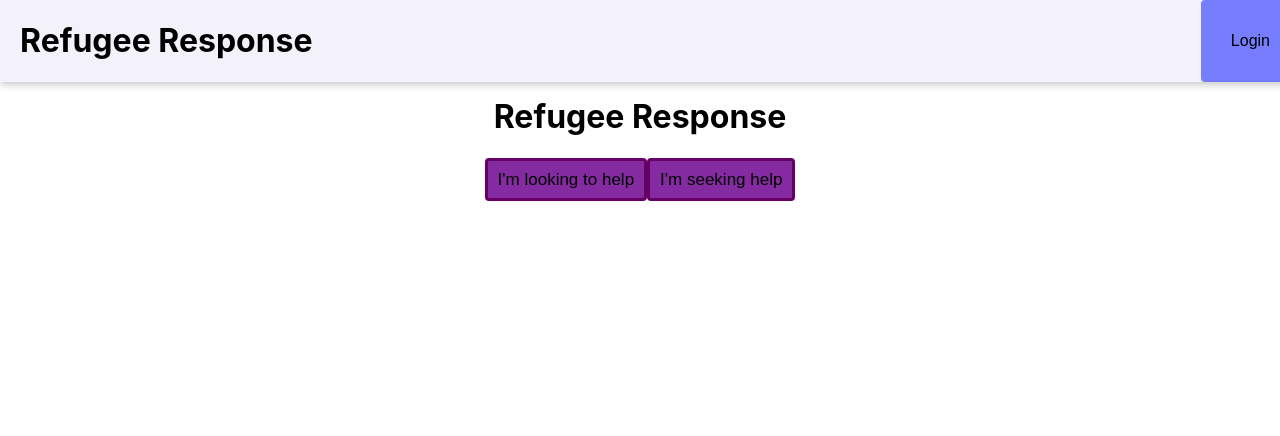
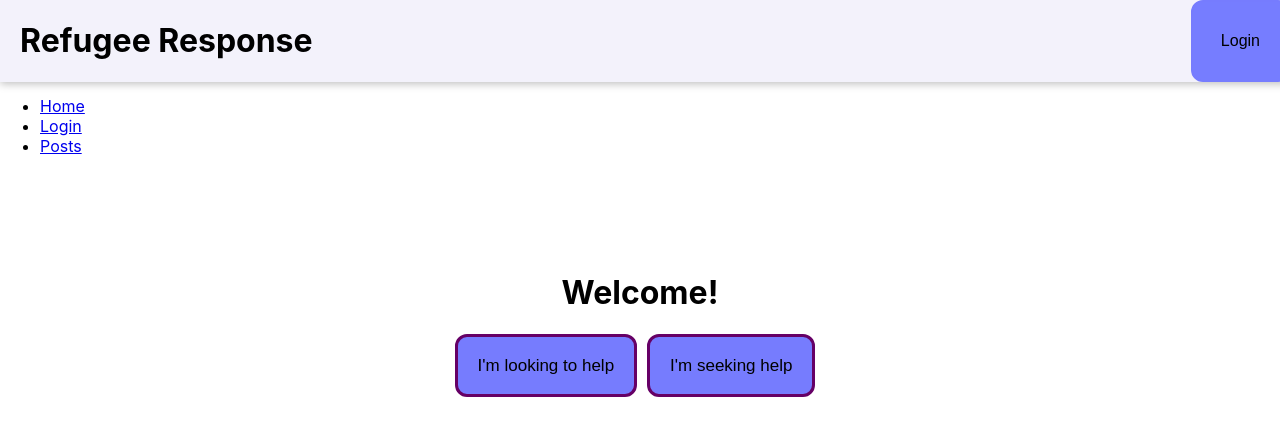
Before and after one commit to siddharthpk/Hack-The-North, a React (Create React App) app in the folder frontend/: page / in a window 1280 px wide. Shown: the top 436 px of the page. Built offline with nearby package versions, Linux system fonts and the light colour scheme.

Commit message:
fixed button

```diff
--- a/frontend/src/components/LandingPage.css
+++ b/frontend/src/components/LandingPage.css
@@ -5,7 +5,10 @@
 
 body {
     background-color: rgba(79, 70, 229, var(--tw-bg-opacity));
+    vertical-align: auto;
+    padding-top: 80px;
 }
+
 button {
     transition: all .5s ease;
     color: rgba(224, 231, 255,);
@@ -15,11 +18,11 @@ button {
     text-align: center;
     line-height: 1;
     font-size: 17px;
-    background-color : #842ba1;
-    padding: 10px;
+    background-color : #767CFE;
+    padding: 20px;
     outline: none;
-    border-radius: 4px;
-
+    border-radius: 12px;
+    margin-right: 10px;
 }
 button:hover {
     color: #001F3F;
--- a/frontend/src/components/LandingPage.js
+++ b/frontend/src/components/LandingPage.js
@@ -4,7 +4,7 @@ const LandingPage = () => {
   return (
     <body className="body" >
       <div className="main">
-        <h1>Refugee Response</h1>
+        <h1>Welcome!</h1>
       </div>
       <div className="main">
         <button className="button" >I'm looking to help</button>
```
